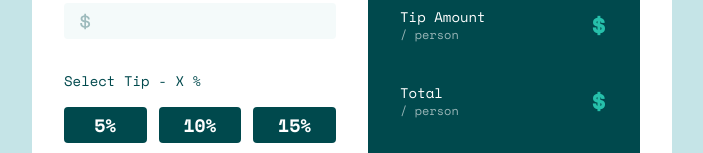
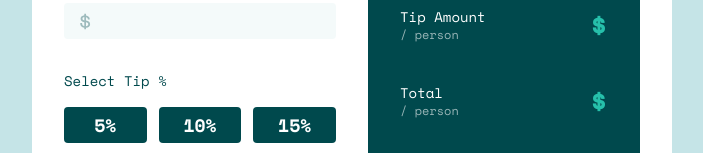
Before and after one commit to duncan-chege/tip-calculator, a React (Vite) app: page / in a window 1280 px wide. Shown: the part 317-470 px from the top of the page, without its empty margins (288-991 px from the left). Built offline with nearby package versions, Linux system fonts and the light colour scheme.

Commit message:
remove the slight change

```diff
--- a/src/components/EntrySection.tsx
+++ b/src/components/EntrySection.tsx
@@ -87,7 +87,7 @@ const EntrySection = () => {
         </div>
         <div className="mt-8">
           <label htmlFor="bill" className="text-very-dark-cyan">
-            Select Tip - X %
+            Select Tip %
           </label>
           <br />
           <div className="mt-4 grid grid-cols-3 gap-3">
```
